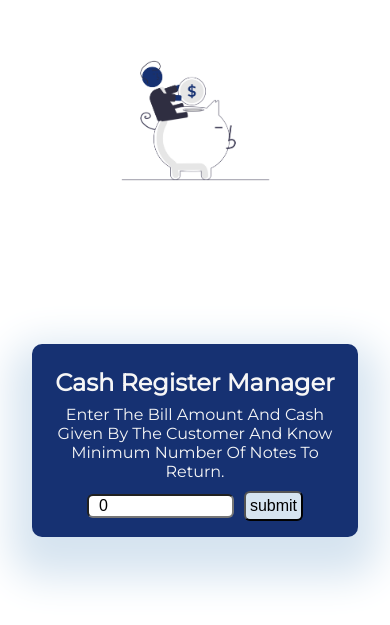
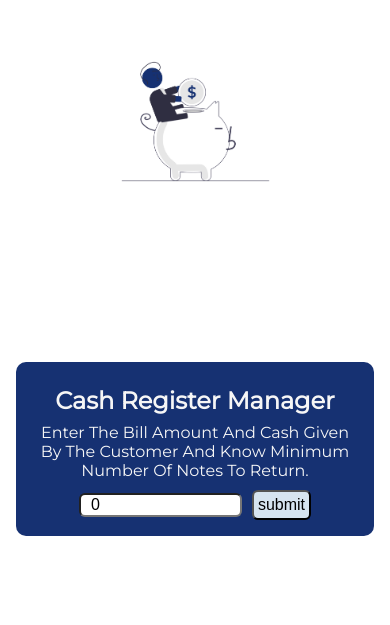
Before and after one commit to partha8/cash-register, a React (Create React App) app: page / in a window 390 px wide. Shown: the part 131-756 px from the top of the page. Built offline with nearby package versions, Linux system fonts and the light colour scheme.

Commit message:
style: increased mobile responsiveness

```diff
--- a/src/App.js
+++ b/src/App.js
@@ -11,7 +11,7 @@ function App() {
         <img className="heroImg" src={heroImage} alt="heroImage" />
       </header>
       <section className="interaction-area">
-        <h2>Cash register manager</h2>
+        <h1>Cash register manager</h1>
         <p>
           Enter the bill amount and cash given by the customer and know minimum
           number of notes to return.
--- a/src/index.css
+++ b/src/index.css
@@ -20,7 +20,7 @@ main {
   height: 100vh;
   display: flex;
   justify-content: space-evenly;
-  padding: 2rem;
+  padding: 1rem;
   align-items: center;
 }
 .heroImg {
@@ -35,12 +35,11 @@ main {
   align-items: center;
   padding: 1rem;
   border-radius: 10px;
-  box-shadow: 0 20px 40px 20px var(--light-shade);
   text-transform: capitalize;
   text-align: center;
 }
 .interaction-area h2,
-p {
+p,h1 {
   color: var(--bg-color);
   margin-top: 0.5rem;
 }
--- a/src/util.js
+++ b/src/util.js
@@ -1,4 +1,3 @@
-
 import { notes } from "./notes";
 
 function getChange(cashAmount, billAmount) {
```
